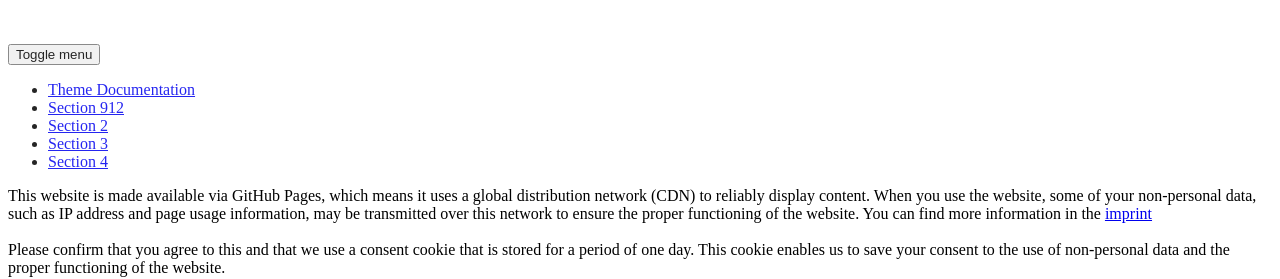
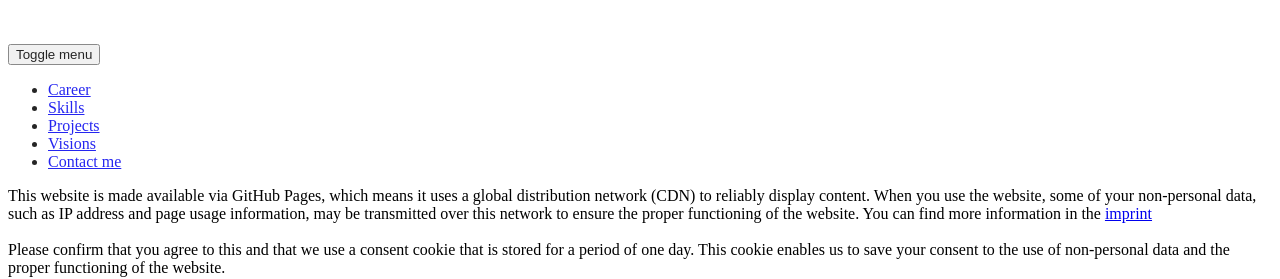
Before and after one commit to Kangsan4497/Kangsan4497.github.io, a Jekyll site: the page built from _pages/imprint.md, in a window 1280 px wide. Shown: the part 1164-1443 px from the top of the page. Built offline with Jekyll 4.4.1, drawn with Linux system fonts in a browser that asks for light colours; cached includes are drawn as plain includes.

Commit message:
Corrected Section Titiles

```diff
--- a/_data/navigation.yml
+++ b/_data/navigation.yml
@@ -1,18 +1,18 @@
 # main links
 main:
-  - title: "Theme Documentation"
+  - title: "Career"
     url: https://perstarke-webdev.de/oneflow-jekyll-theme
     blank: true
     description: "The documentation for this theme, on https://perstarke-webdev.de"
-  - title: "Section 912"
+  - title: "Skills"
     url: /#section-1
     blank: false
-  - title: "Section 2"
+  - title: "Projects"
     url: /#section-2
     blank: false
-  - title: "Section 3"
+  - title: "Visions"
     url: /#section-3
     blank: false
-  - title: "Section 4"
+  - title: "Contact me"
     url: /#section-4
     blank: false
```
